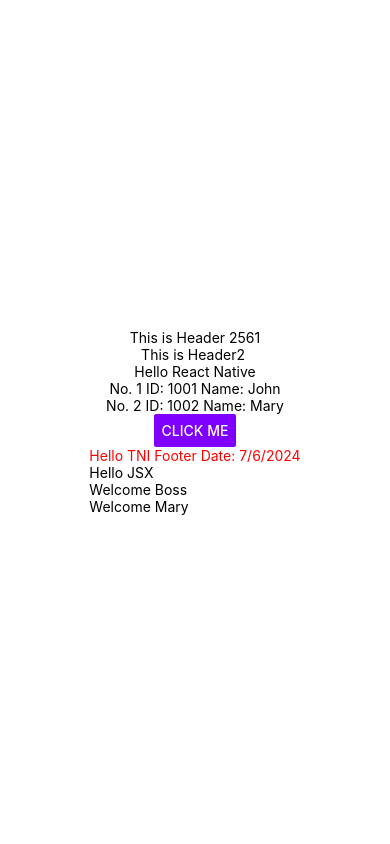
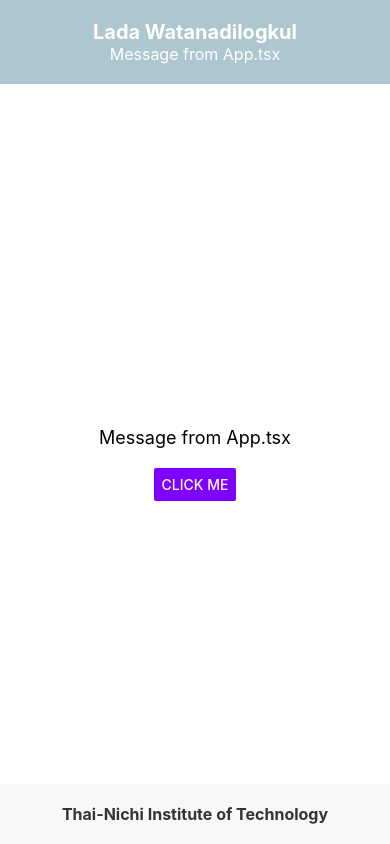
Before and after one commit to Lagedane/ReactNative-Year3, a React Native app: screen / in a window 390 px wide. Built offline with nearby package versions, Linux system fonts and the light colour scheme.

Commit message:
Practice1_Ch03_ReactNativeFundamental[July-13-2024]

```diff
--- a/App.tsx
+++ b/App.tsx
@@ -2,36 +2,14 @@ import { StatusBar } from "expo-status-bar";
 import { StyleSheet, View, Text, Button, Alert } from "react-native";
 import AppFooter from "./components/AppFooter";
 import AppHeader from "./components/AppHeader";
+import Content from "./components/Content";
 
 export default function App(): React.JSX.Element {
-  const onCLickMe = () => {
-    Alert.alert("Hello React.js");
-  };
-
-  const users = [
-    { id: 1001, name: "John" },
-    { id: 1002, name: "Mary" },
-  ];
-
   return (
     <View style={styles.container}>
-      <AppHeader title="This is Header" year={2018} />
-      <AppHeader title="This is Header2" />
-      <Text>Hello React Native</Text>
-      {users.map((user, index) => {
-        return (
-          <Text key={user.id}>
-            No. {index + 1} ID: {user.id} Name: {user.name}
-          </Text>
-        );
-      })}
-      <Button
-        title="Click Me"
-        onPress={onCLickMe}
-        color="#7F00FF"
-        // onPress={() => Alert.alert("Hi", "React Native is fun")}
-      />
-      <AppFooter />
+      <AppHeader fullName="Lada Watanadilogkul" msg="Message from App.tsx" />
+      <Content msg="Message from App.tsx" name="Lada Watanadilogkul" />
+      <AppFooter footerName="Thai-Nichi Institute of Technology" />
     </View>
   );
 }
@@ -40,7 +18,5 @@ const styles = StyleSheet.create({
   container: {
     flex: 1,
     backgroundColor: "#fff",
-    alignItems: "center",
-    justifyContent: "center",
   },
 });
--- a/components/AppFooter.tsx
+++ b/components/AppFooter.tsx
@@ -1,29 +1,32 @@
 import { StyleSheet, Text, View } from "react-native";
 import React from "react";
 
-const AppFooter = (): React.JSX.Element => {
-  const hello = "Hello TNI Footer";
-  const hello2 = <Text>Hello JSX</Text>;
-  const isLogin = true;
+type AppFooterProps = {
+  footerName?: string;
+};
+const AppFooter = ({ footerName }: AppFooterProps): React.JSX.Element => {
   return (
-    <View>
-      <Text style={styles.myText}>
-        {hello} Date: {new Date().toLocaleDateString()}
-      </Text>
-      {hello2}
-      {isLogin && <Text>Welcome Boss</Text>}
-      {
-        isLogin
-        ? <Text>Welcome Mary</Text>
-        : <Text>Haven't Login yet</Text>
-      }
+    <View style={styles.footer}>
+      <Text style={styles.footerText}>{footerName}</Text>
     </View>
   );
 };
 export default AppFooter;
 
 const styles = StyleSheet.create({
-  myText: {
-    color: "red",
+  footer: {
+    backgroundColor: "#f8f8f8",
+    padding: 20,
+    alignItems: "center",
+    justifyContent: "center",
+    position: "absolute",
+    left: 0,
+    right: 0,
+    bottom: 0,
+  },
+  footerText: {
+    fontSize: 16,
+    fontWeight: "bold",
+    color: "#333",
   },
 });
--- a/components/AppHeader.tsx
+++ b/components/AppHeader.tsx
@@ -1,20 +1,36 @@
-import { StyleSheet, Text, View } from 'react-native'
-import React from 'react'
+import { StyleSheet, Text, View } from "react-native";
+import React from "react";
 
 type AppHeaderProps = {
-    title:string;
-    year?:number; // optional
-}
+  fullName?: string;
+  msg?: string;
+};
 
+const AppHeader = ({ fullName, msg }: AppHeaderProps): React.JSX.Element => {
+  return (
+    <View style={styles.header}>
+      <Text style={styles.headerText}>{fullName}</Text>
+      <Text style={styles.subtitleText}>{msg}</Text>
+    </View>
+  );
+};
 
-const AppHeader = ({title, year}: AppHeaderProps): React.JSX.Element  => {
-  return (
-    <View>
-      <Text>{title} {year && year+543}</Text>
-    </View>
-  )
-}
+export default AppHeader;
 
-export default AppHeader
-
-const styles = StyleSheet.create({})
+const styles = StyleSheet.create({
+  header: {
+    backgroundColor: "#AEC6CF",
+    padding: 20,
+    alignItems: "center",
+    justifyContent: "center",
+  },
+  headerText: {
+    fontSize: 20,
+    fontWeight: "bold",
+    color: "#fff",
+  },
+  subtitleText: {
+    fontSize: 16,
+    color: "#fff",
+  },
+});
--- /dev/null
+++ b/components/Content.tsx
@@ -0,0 +1,33 @@
+import { StyleSheet, Text, View, Button, Alert } from "react-native";
+import React from "react";
+
+type AppFooterProps = {
+  msg?: string;
+  name?: string;
+};
+const Content = ({ msg, name }: AppFooterProps): React.JSX.Element => {
+  return (
+    <View style={styles.content}>
+      <Text style={styles.text}>{msg}</Text>
+      <Button
+        title="Click Me"
+        onPress={() => Alert.alert("Hello", name)}
+        color="#7F00FF"
+      />
+    </View>
+  );
+};
+
+export default Content;
+
+const styles = StyleSheet.create({
+  content: {
+    flex: 1,
+    alignItems: "center",
+    justifyContent: "center",
+  },
+  text: {
+    fontSize: 18,
+    marginBottom: 20,
+  },
+});
```
